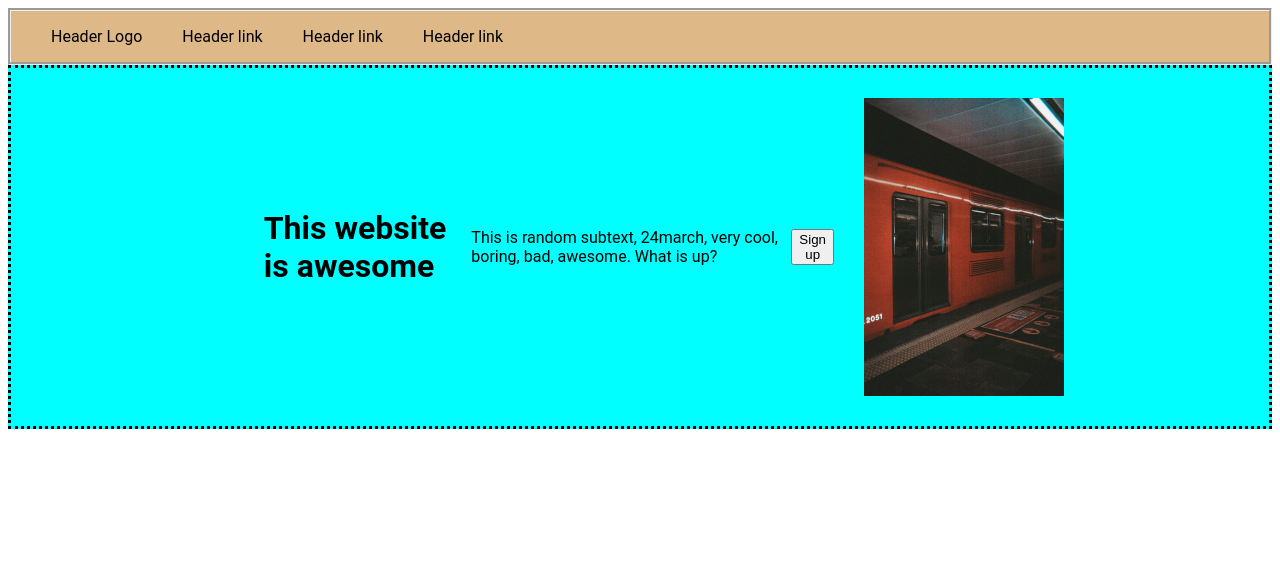
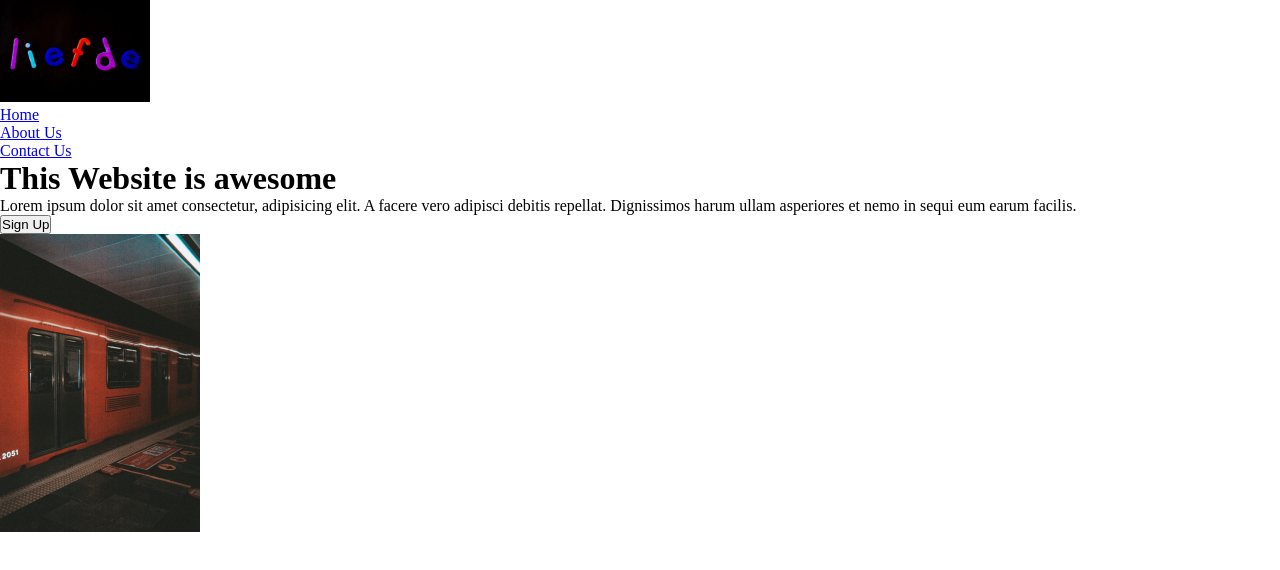
Before and after one commit to tedresmol/landing, a plain HTML site: page index.html in a window 1280 px wide. Drawn offline with Linux system fonts and the light colour scheme.

Commit message:
changed whole structure

```diff
--- a/index.html
+++ b/index.html
@@ -9,18 +9,28 @@
     <title>Awful Landing</title>
 </head>
 <body>
-    <div class="header">
-        <ul>Header Logo</ul>
-        <ul>Header link</ul>
-        <ul>Header link</ul>
-        <ul>Header link</ul>
+    <header>
+        <div class="logo">
+            <img src="images/logo.webp" alt="logo" width="150px">
+        </div>
+        <nav>
+            <ul>
+                <li><a href="#">Home</a></li>
+                <li><a href="#">About Us</a></li>
+                <li><a href="#">Contact Us</a></li>
+            </ul>
+        </nav>
+    </header>
+   <main>
+    <div class="content-left">
+        <h1>This Website is awesome</h1>
+        <p>Lorem ipsum dolor sit amet consectetur, adipisicing elit. A facere vero adipisci debitis repellat. Dignissimos harum ullam asperiores et nemo in sequi eum earum facilis.</p>
+        <button class="signup-button">Sign Up</button>
     </div>
-   <div class="container">
-    <h1>This website is awesome</h1>
-    <p>This is random subtext, 24march, very cool, boring, bad, awesome. What is up?</p>
-    <p><button>Sign up</button></p>
-    <img src="images/metro.jpeg"><img>
+    <div class="content-right">
+        <img src="images/metro.jpeg" alt="metropic" width="200px" class="hero-img">
     </div>
+   </main>
 
 
 
--- a/styles.css
+++ b/styles.css
@@ -1,29 +1,8 @@
-body {
+* {
+    margin: 0;
+    padding: 0;
+    box-sizing: border-box;
+}
+.body {
     font-family: Roboto, sans-serif;
-
 }
-.parent {
-    display: flex;
-
-
-}
-.container {
-    display: flex;
-    background-color: aqua;
-    justify-content:  space-between;
-    align-items: center;
-    padding-left: 20%;
-    border-style: dotted;
-
-
-}
-.header {
-    display: flex;
-    background-color: burlywood;
-    border-style: groove;
-}
-.container img {
-    width: 200px;
-    height: auto;
-    padding: 30px;
-}
```
Also changed, not shown: images/logo.webp (added).
